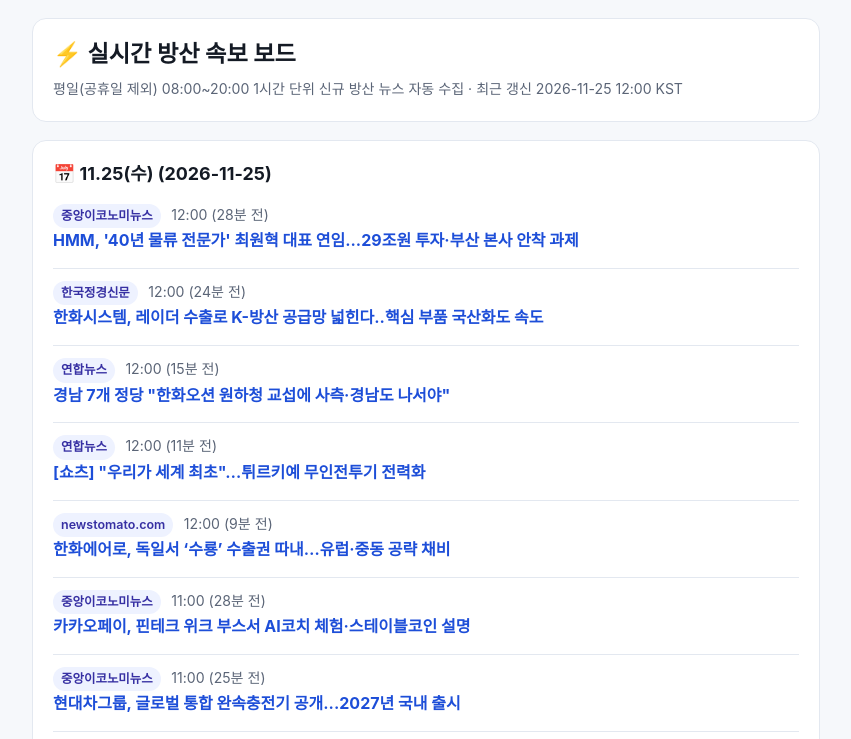
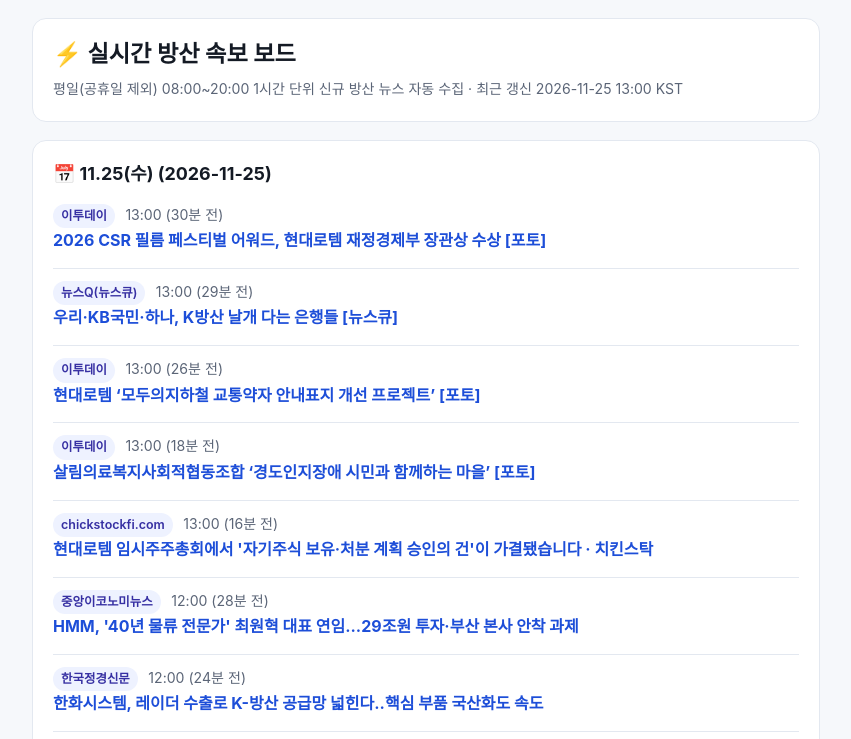
Before and after one commit to ksi850108/defense-briefing, a plain HTML site: page breaking.html in a window 1280 px wide. Shown: the part 53-792 px from the top of the page, without its empty margins (214-1065 px from the left). Drawn offline with Linux system fonts and the light colour scheme.

Commit message:
Update breaking news board (95 items)

```diff
--- a/breaking.html
+++ b/breaking.html
@@ -27,9 +27,34 @@
 <main class="container">
   <section class="hero">
     <h1>⚡ 실시간 방산 속보 보드</h1>
-    <div class="meta">평일(공휴일 제외) 08:00~20:00 1시간 단위 신규 방산 뉴스 자동 수집 · 최근 갱신 2026-11-25 12:00 KST</div>
+    <div class="meta">평일(공휴일 제외) 08:00~20:00 1시간 단위 신규 방산 뉴스 자동 수집 · 최근 갱신 2026-11-25 13:00 KST</div>
   </section>
   <section class="card"><h2>📅 11.25(수) (2026-11-25)</h2>
+      <div class="issue">
+        <div><span class="badge">이투데이</span>
+        <span class="meta">13:00 (30분 전)</span></div>
+        <div class="issue-title"><a href="https://etoday.co.kr/news/view/2652775" target="_blank" rel="noopener noreferrer">2026 CSR 필름 페스티벌 어워드, 현대로템 재정경제부 장관상 수상 [포토]</a></div>
+      </div>
+      <div class="issue">
+        <div><span class="badge">뉴스Q(뉴스큐)</span>
+        <span class="meta">13:00 (29분 전)</span></div>
+        <div class="issue-title"><a href="https://newsq.co.kr/news/articleView.html?idxno=501033" target="_blank" rel="noopener noreferrer">우리·KB국민·하나, K방산 날개 다는 은행들 [뉴스큐]</a></div>
+      </div>
+      <div class="issue">
+        <div><span class="badge">이투데이</span>
+        <span class="meta">13:00 (26분 전)</span></div>
+        <div class="issue-title"><a href="https://etoday.co.kr/news/view/2652778" target="_blank" rel="noopener noreferrer">현대로템 ‘모두의지하철 교통약자 안내표지 개선 프로젝트’ [포토]</a></div>
+      </div>
+      <div class="issue">
+        <div><span class="badge">이투데이</span>
+        <span class="meta">13:00 (18분 전)</span></div>
+        <div class="issue-title"><a href="https://etoday.co.kr/news/view/2652784" target="_blank" rel="noopener noreferrer">살림의료복지사회적협동조합 ‘경도인지장애 시민과 함께하는 마을’ [포토]</a></div>
+      </div>
+      <div class="issue">
+        <div><span class="badge">chickstockfi.com</span>
+        <span class="meta">13:00 (16분 전)</span></div>
+        <div class="issue-title"><a href="https://chickstockfi.com/news/wire/filing-kr-20261125800220" target="_blank" rel="noopener noreferrer">현대로템 임시주주총회에서 &#x27;자기주식 보유·처분 계획 승인의 건&#x27;이 가결됐습니다 · 치킨스탁</a></div>
+      </div>
       <div class="issue">
         <div><span class="badge">중앙이코노미뉴스</span>
         <span class="meta">12:00 (28분 전)</span></div>
```
Also changed, not shown: index.html (+1 -1 lines).
